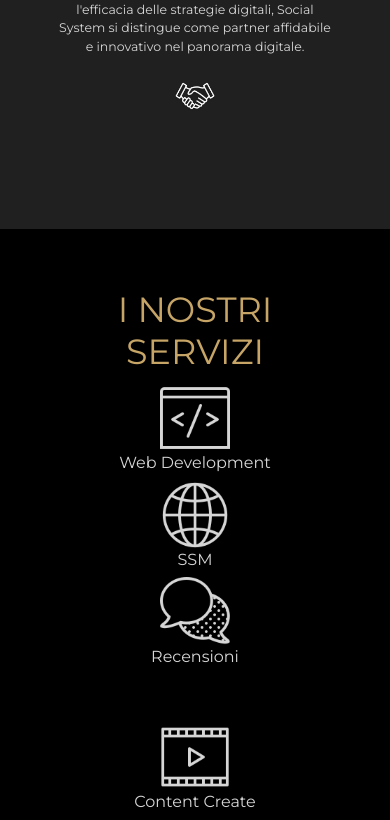
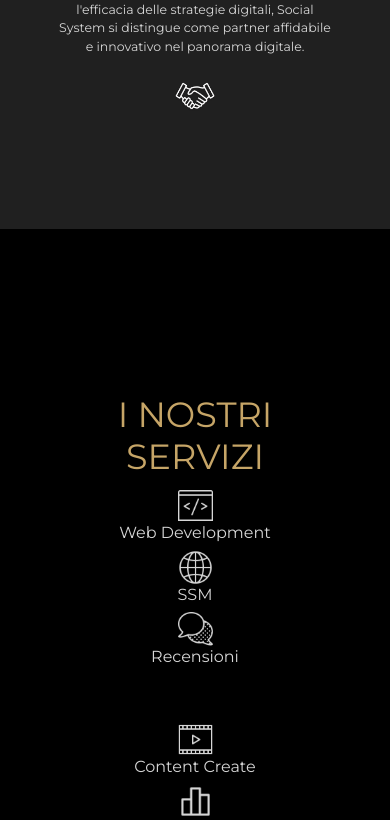
Before and after one commit to SimoLomba53/socialsystem, a Vue app in the folder vue-project/: page / in a window 390 px wide. Shown: the part 1290-2110 px from the top of the page. Built offline with nearby package versions, Linux system fonts and the light colour scheme.

Commit message:
cont img phone

```diff
--- a/vue-project/src/pages/Homepage.vue
+++ b/vue-project/src/pages/Homepage.vue
@@ -496,6 +496,11 @@ AOS.init();
   margin-bottom: 10px !important;
 }
 
+.offercont img{
+  width:35px !important;
+  transition: 1s;
+}
+
 }
 
 
```
